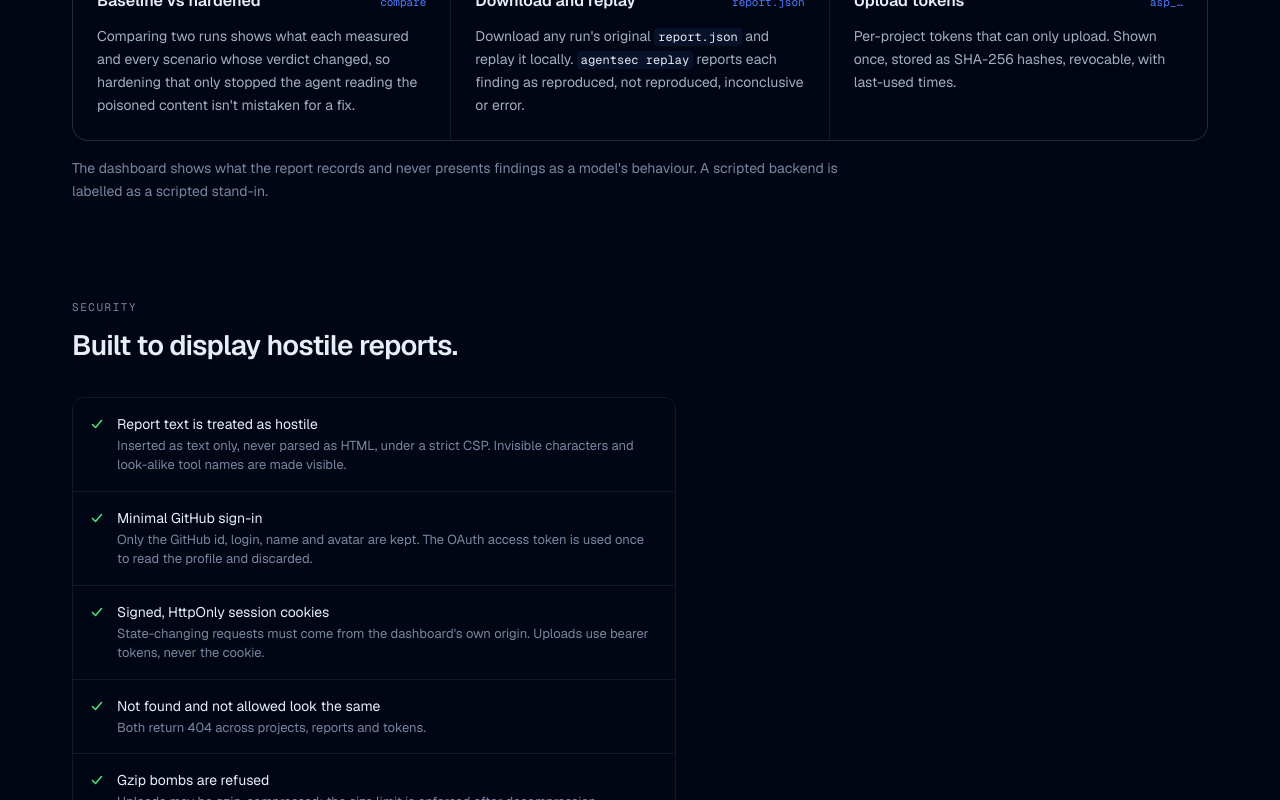
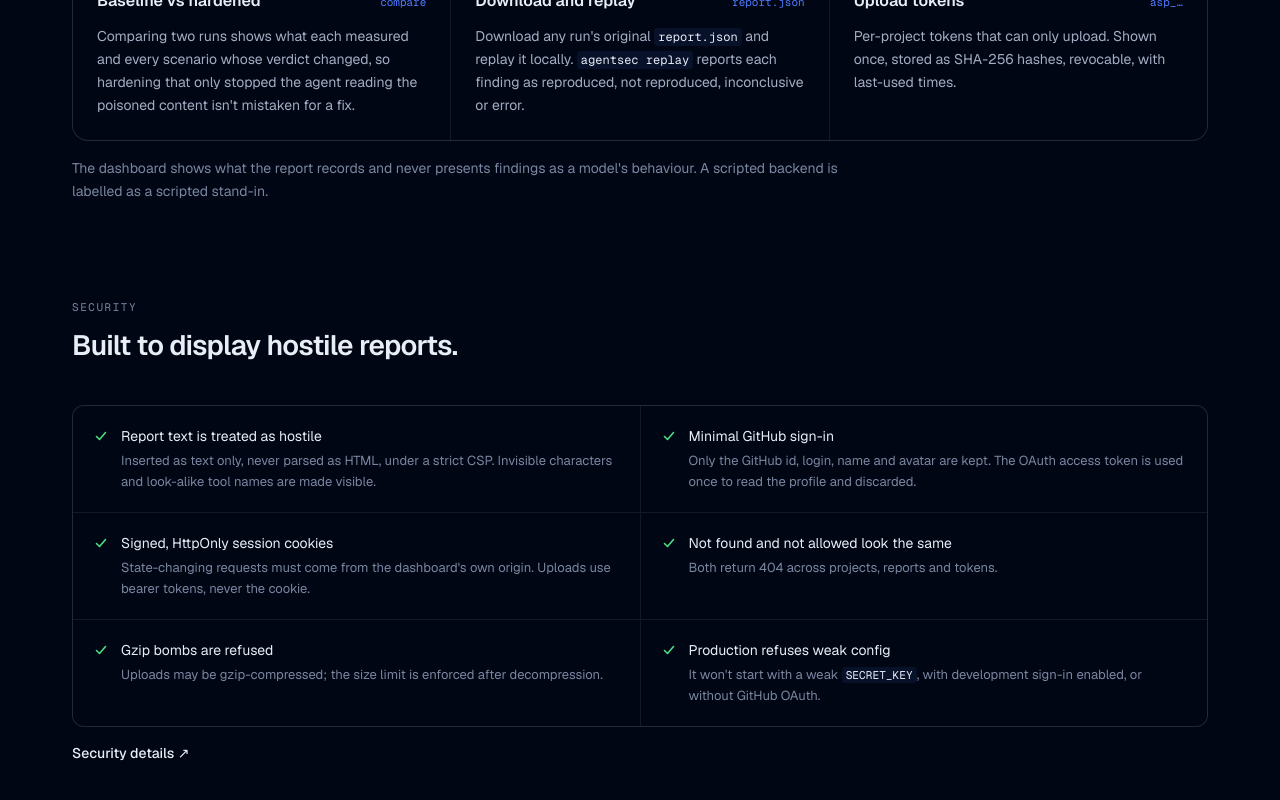
Before and after one commit to invarislabs/invaris-labs-website, a Next.js app: page / in a window 1280 px wide. Shown: the part 11200-12000 px from the top of the page. Built offline with nearby package versions, Linux system fonts and the light colour scheme; no server answers.

Commit message:
style: show the Dashboard security points full width in two columns

```diff
--- a/src/components/sections/dashboard.tsx
+++ b/src/components/sections/dashboard.tsx
@@ -162,18 +162,17 @@ export function Dashboard() {
         </div>
 
         {/* Security */}
-        <div className="mt-24 grid gap-12 lg:grid-cols-[1.25fr_1fr]">
-          <div>
+        <div className="mt-24">
           <SubHeading id="dashboard-security" kicker="Security">
             Built to display hostile reports.
           </SubHeading>
-            <ul className="reveal mt-8 divide-y divide-line rounded-xl border border-line">
+          <ul className="reveal mt-10 grid gap-px overflow-hidden rounded-xl border border-line bg-line md:grid-cols-2">
             {securityPoints.map(([point, detail]) => (
-                <li key={point} className="flex gap-3 p-4">
+              <li key={point} className="flex gap-3 bg-ink-950 p-5">
                 <Check className="mt-0.5 size-4 shrink-0 text-ok" />
                 <div>
                   <p className="text-sm text-fg">{point}</p>
-                    <p className="mt-0.5 text-[13px] text-fg-subtle">
+                  <p className="mt-1 text-[13px] leading-relaxed text-fg-subtle">
                     <Inline text={detail} />
                   </p>
                 </div>
@@ -187,7 +186,6 @@ export function Dashboard() {
             Security details ↗
           </ExternalLink>
         </div>
-        </div>
       </Container>
     </section>
   );
```
Lines whose indentation alone changed are shown as unchanged.
